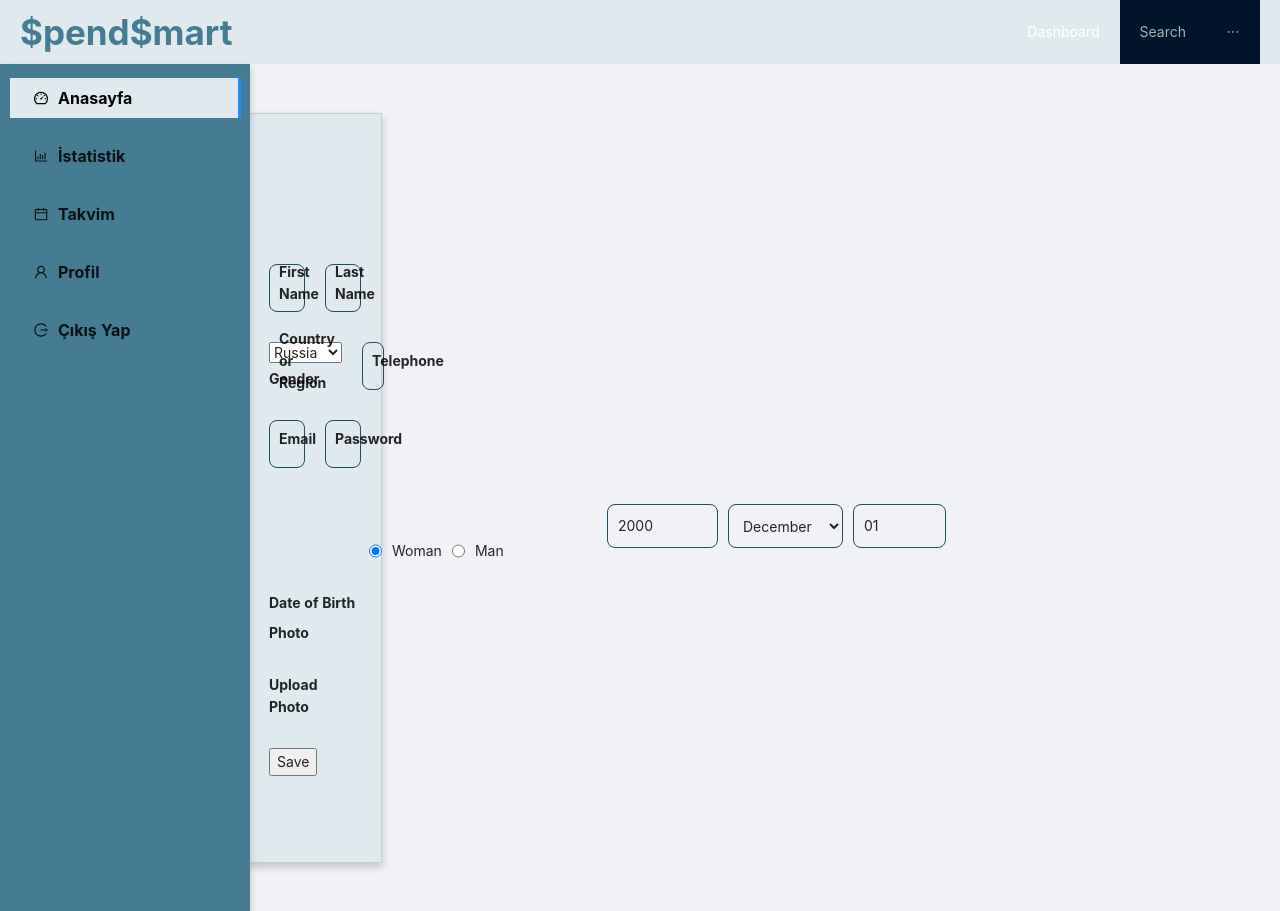
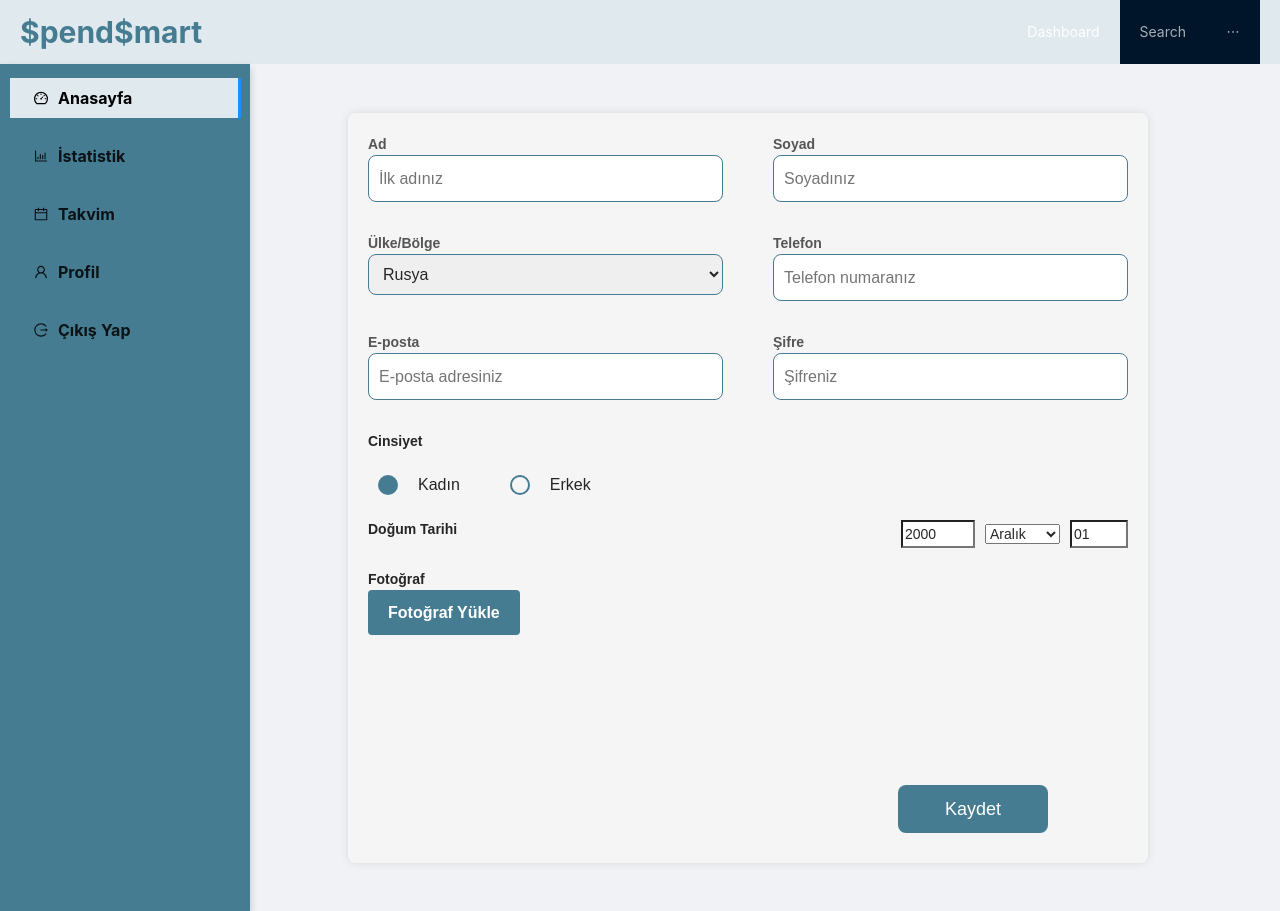
Before and after one commit to nazhhoglu/butce_takip, a React (Create React App) app: page /profile in a window 1280 px wide. Built offline with nearby package versions, Linux system fonts and the light colour scheme.

Commit message:
profile page upgrade

```diff
--- a/src/components/Header.js
+++ b/src/components/Header.js
@@ -12,7 +12,7 @@ const styles = {
     padding: "20px",
   },
   logo: {
-    fontSize: "35px",
+    fontSize: "30px",
     fontWeight: "bold",
     color: "rgb(69, 124, 146)",
   },
--- a/src/pages/ProfilePage.css
+++ b/src/pages/ProfilePage.css
@@ -1,156 +1,150 @@
-/* Profile Page Form Container */
+/* Ana kap */
 .profile-page-form {
-  max-width: 700px;
-  margin-right: 850px;
+  max-width: 800px;
+  margin: 0 auto;
   padding: 20px;
-  border: 1px solid #ccc;
-  background-color: rgba(83, 153, 179, 0.1);
-  margin-left: auto;
-  box-shadow: 0 4px 8px 0 rgba(0, 0, 0, 0.2);
-  height: 750px;
-  margin-top: 25px;
+  background-color: #f5f5f5;
+  border-radius: 8px;
+  box-shadow: 0 0 10px rgba(0, 0, 0, 0.1);
+  font-family: Arial, sans-serif;
+  height:750px;
+  margin-top:25px;
+  margin-left: 100px;
 }
 
-/* Profile Page Input Pair */
+/* Form başlığı */
+.profile-page-form h2 {
+  text-align: center;
+  margin-bottom: 20px;
+  color: #333;
+}
+
+/* Giriş alanları çiftler halinde */
 .profile-input-pair {
   display: flex;
-  gap: 20px;
+  gap: 50px;
   margin-bottom: 20px;
 }
 
-/* Profile Page Floating Label */
-.profile-floating-label {
+.profile-input-pair .profile-floating-label {
   flex: 1;
-  position: relative;
-  margin-bottom:-120px;
-  margin-top:130px;
+  display: flex;
+  flex-direction: column;
 }
 
-/* Profile Page Form Group */
-.profile-form-group {
-  margin-bottom: 30px;
+.profile-floating-label label {
+  font-weight: bold;
+  color: #555;
 }
 
-.profile-form-group label {
-  display: block;
-  margin-bottom: 30px;
-  font-weight: bold;
+.profile-floating-label input,
+.profile-floating-label select {
+  padding: 10px;
+  border: 1px solid rgb(69, 124, 146);
+  border-radius: 8px;
+  font-size: 16px;
+  box-sizing: border-box;
+  margin-bottom:10px;
 }
 
-.profile-form-group input,
-.profile-form-group select {
-  width: 500px;
-  padding: 10px;
-  border: 1px solid rgb(32, 79, 97);
-  border-radius: 8px;
-  background: transparent;
+/* Cinsiyet seçenekleri */
+.profile-form-group {
+  margin-bottom: 20px;
+}
+
+.profile-gender-options {
+  display: flex;
+  gap: 50px;
+  align-items: center;
+  font-size: 16px;
+  margin-top: 20px;
+  margin-left:10px;
+}
+.profile-gender-options input[type="radio"] {
+  -webkit-appearance: none;
+  width: 20px; /* Boyut */
+  height: 20px; /* Boyut */
+  border: 2px solid rgb(69, 124, 146); /* Kenar rengi */
+  border-radius: 50%;
+  cursor: pointer;
+  margin-right: -30px;
+  position: relative;
+}
+
+.profile-gender-options input[type="radio"]:checked {
+  background-color: rgb(69, 124, 146); /* İç dolgu rengi */
+  border-color: rgb(69, 124, 146); /* Kenar rengi */
+}
+
+.profile-gender-options input[type="radio"]:checked::before {
+  width: 10px; /* İç dolgu boyutu */
+  height: 10px; /* İç dolgu boyutu */
+  border-radius: 50%;
+  top: 50%;
+  left: 50%;
+  transform: translate(-50%, -50%);
+}
+
+/* Doğum Tarihi alanları */
+.profile-dob-options {
+  display: flex;
+  gap: 10px;
+  align-items: center;
+  margin-left: 300px;
+  margin-top: -20px; /* doğum tarihi alanlarını yukarı kaydır */
+  align-items: center;
+  justify-content: flex-end; /* Metinleri sağa hizalama */
 
 }
 
-/* Profile Page Gender Options */
-.profile-gender-options {
+/* Fotoğraf yükleme */
+.photo-upload {
   display: flex;
-  gap: 10px;
-  width: 30%;
-  margin-top: 150px;
-  margin-left: 100px;
-}
-
-/* Profile Page Date of Birth Options */
-.profile-dob-options {
-  display: flex;
-  gap: 10px;
-  width: 48%;
-  margin-top: -140px;
-  margin-left:338px;
-}
-
-/* Profile Page Photo Upload */
-.profile-photo-upload {
-  display: flex;
-  flex-direction: column;
   align-items: center;
   gap: 10px;
 }
 
-.profile-photo-upload-label {
+.photo-upload-label {
+  display: inline-block;
   cursor: pointer;
-  display: inline-block;
 }
 
-.profile-photo-preview {
-  width: 100px;
-  height: 100px;
-  border-radius: 50%;
-  object-fit: cover;
-  border: 2px solid #ccc;
+.photo-placeholder {
+  display: inline-block;
+  padding: 10px 20px;
+  background-color: rgb(69, 124, 146);
+  color: #fff;
+  border-radius: 4px;
+  font-size: 16px;
+  text-align: center;
 }
 
-.profile-photo-placeholder {
-  width: 100px;
-  height: 100px;
-  border-radius: 50%;
-  border: 2px solid #ccc;
-  display: flex;
-  align-items: center;
-  justify-content: center;
-  color: #ccc;
-  font-size: 14px;
+.photo-preview {
+  max-width: 100px;
+  max-height: 100px;
+  border-radius: 4px;
+  box-shadow: 0 0 5px rgba(0, 0, 0, 0.2);
 }
 
-/* Profile Page Submit Button */
-.profile-submit-button[type="submit"] {
-  width: 300px;
-  padding: 10px 20px;
-  background-color: rgb(83, 153, 179);
-  font-size: 15px;
-  color: white;
-  border: none;
-  border-radius: 10px;
-  cursor: pointer;
-  transition: background-color 0.3s ease;
+/* Gönder butonu */
+.profile-submit-button {
+  text-align: center;
 }
 
-.profile-submit-button[type="submit"]:hover {
-  background-color: rgb(32, 79, 97);
+.profile-submit-button button {
+  padding: 10px 20px;
+  background-color: rgb(69, 124, 146);
+  color: #fff;
+  border: none;
+  border-radius: 8px;
+  cursor: pointer;
+  font-size: 18px;
+  transition: background-color 0.3s;
+  width: 150px;
+  margin-top: 130px;
+  margin-left: 450px;
 }
 
-/* Profile Page Floating Label Input */
-.profile-floating-label input {
-  width: 100%;
-  padding: 12px 10px;
-  border: 1px solid rgb(32, 79, 97);
-  border-radius: 8px;
-  outline: none;
-  transition: border-color 0.3s;
-  background: transparent;
+.profile-submit-button button:hover {
+  background-color: rgb(69, 124, 146);
 }
-
-.profile-floating-label input:focus {
-  border-color: #65a4b9;
-}
-
-.profile-floating-label input:focus + label,
-.profile-floating-label input:not(:placeholder-shown) + label {
-  top: 10px;
-  font-size: 12px;
-  padding: 0 5px;
-  color: rgba(32, 79, 97, 0.4);
-}
-
-.profile-floating-label label {
-  position: absolute;
-  top: 40%;
-  left: 10px;
-  transform: translateY(-50%);
-  background: transparent;
-  transition: top 0.3s, font-size 0.3s;
-  pointer-events: none;
-}
-
-/* Responsive adjustments for smaller screens */
-@media (max-width: 768px) {
-  .profile-input-pair {
-    flex-direction: column;
-  }
-}
--- a/src/pages/ProfilePage.js
+++ b/src/pages/ProfilePage.js
@@ -35,85 +35,96 @@ const ProfilePage = () => {
 
   const handleSubmit = (e) => {
     e.preventDefault();
-    // handle form submission
+    // Form doğrulama
+    if (!profile.firstName || !profile.lastName || !profile.email || !profile.password) {
+      alert("Lütfen tüm alanları doldurun.");
+      return;
+    }
     console.log(profile);
+    // Burada form gönderimini gerçekleştirin
   };
 
   return (
     <form className="profile-page-form" onSubmit={handleSubmit}>
-      {/* Pairing First Name and Last Name */}
+      {/* Ad ve Soyad Alanları */}
       <div className="profile-input-pair">
         <div className="profile-floating-label">
-          <label>First Name</label>
+          <label>Ad</label>
           <input
             type="text"
             name="firstName"
             value={profile.firstName}
             onChange={handleChange}
+            placeholder="İlk adınız"
           />
         </div>
         <div className="profile-floating-label">
-          <label>Last Name</label>
+          <label>Soyad</label>
           <input
             type="text"
             name="lastName"
             value={profile.lastName}
             onChange={handleChange}
+            placeholder="Soyadınız"
           />
         </div>
       </div>
 
-      {/* Pairing Country and Telephone */}
+      {/* Ülke ve Telefon Alanları */}
       <div className="profile-input-pair">
         <div className="profile-floating-label">
-          <label>Country or Region</label>
+          <label>Ülke/Bölge</label>
           <select
             name="country"
             value={profile.country}
             onChange={handleChange}
           >
-            <option value="Russia">Russia</option>
-            <option value="USA">USA</option>
-            <option value="Canada">Canada</option>
-            {/* Add more countries as needed */}
+            <option value="Russia">Rusya</option>
+            <option value="USA">ABD</option>
+            <option value="Canada">Kanada</option>
+            <option value="Turkey">Türkiye</option>
+            {/* Diğer ülkeler eklenebilir */}
           </select>
         </div>
         <div className="profile-floating-label">
-          <label>Telephone</label>
+          <label>Telefon</label>
           <input
             type="tel"
             name="telephone"
             value={profile.telephone}
             onChange={handleChange}
+            placeholder="Telefon numaranız"
           />
         </div>
       </div>
 
-      {/* Pairing Email and Password */}
+      {/* E-posta ve Şifre Alanları */}
       <div className="profile-input-pair">
         <div className="profile-floating-label">
-          <label>Email</label>
+          <label>E-posta</label>
           <input
             type="email"
             name="email"
             value={profile.email}
             onChange={handleChange}
+            placeholder="E-posta adresiniz"
           />
         </div>
         <div className="profile-floating-label">
-          <label>Password</label>
+          <label>Şifre</label>
           <input
             type="password"
             name="password"
             value={profile.password}
             onChange={handleChange}
+            placeholder="Şifreniz"
           />
         </div>
       </div>
 
-      {/* Gender selection */}
+      {/* Cinsiyet Seçimi */}
       <div className="profile-form-group">
-        <label>Gender</label>
+        <label>Cinsiyet</label>
         <div className="profile-gender-options">
           <input
             type="radio"
@@ -122,7 +133,7 @@ const ProfilePage = () => {
             checked={profile.gender === "Woman"}
             onChange={handleChange}
           />{" "}
-          Woman
+          Kadın
           <input
             type="radio"
             name="gender"
@@ -130,13 +141,13 @@ const ProfilePage = () => {
             checked={profile.gender === "Man"}
             onChange={handleChange}
           />{" "}
-          Man
+          Erkek
         </div>
       </div>
 
-      {/* Date of Birth fields */}
+      {/* Doğum Tarihi Alanları */}
       <div className="profile-form-group">
-        <label>Date of Birth</label>
+        <label>Doğum Tarihi</label>
         <div className="profile-dob-options">
           <input
             type="number"
@@ -151,18 +162,18 @@ const ProfilePage = () => {
             value={profile.birthMonth}
             onChange={handleChange}
           >
-            <option value="January">January</option>
-            <option value="February">February</option>
-            <option value="March">March</option>
-            <option value="April">April</option>
-            <option value="May">May</option>
-            <option value="June">June</option>
-            <option value="July">July</option>
-            <option value="August">August</option>
-            <option value="September">September</option>
-            <option value="October">October</option>
-            <option value="November">November</option>
-            <option value="December">December</option>
+            <option value="January">Ocak</option>
+            <option value="February">Şubat</option>
+            <option value="March">Mart</option>
+            <option value="April">Nisan</option>
+            <option value="May">Mayıs</option>
+            <option value="June">Haziran</option>
+            <option value="July">Temmuz</option>
+            <option value="August">Ağustos</option>
+            <option value="September">Eylül</option>
+            <option value="October">Ekim</option>
+            <option value="November">Kasım</option>
+            <option value="December">Aralık</option>
           </select>
           <input
             type="number"
@@ -175,9 +186,9 @@ const ProfilePage = () => {
         </div>
       </div>
 
-      {/* Photo Upload */}
+      {/* Fotoğraf Yükleme */}
       <div className="profile-form-group">
-        <label>Photo</label>
+        <label>Fotoğraf</label>
         <div className="photo-upload">
           <input
             type="file"
@@ -194,14 +205,14 @@ const ProfilePage = () => {
                 className="photo-preview"
               />
             ) : (
-              <div className="photo-placeholder">Upload Photo</div>
+              <div className="photo-placeholder">Fotoğraf Yükle</div>
             )}
           </label>
         </div>
       </div>
 
       <div className="profile-submit-button">
-        <button type="submit">Save</button>
+        <button type="submit">Kaydet</button>
       </div>
     </form>
   );
```
